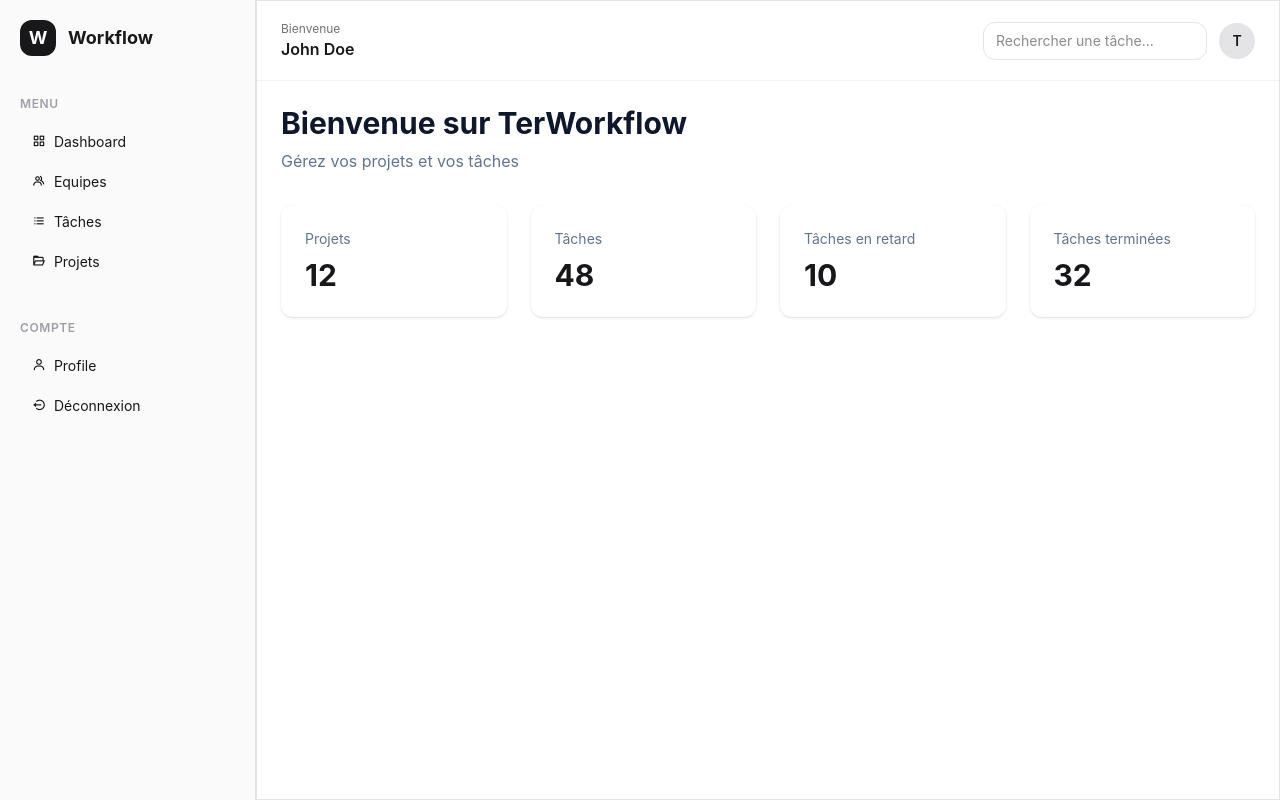
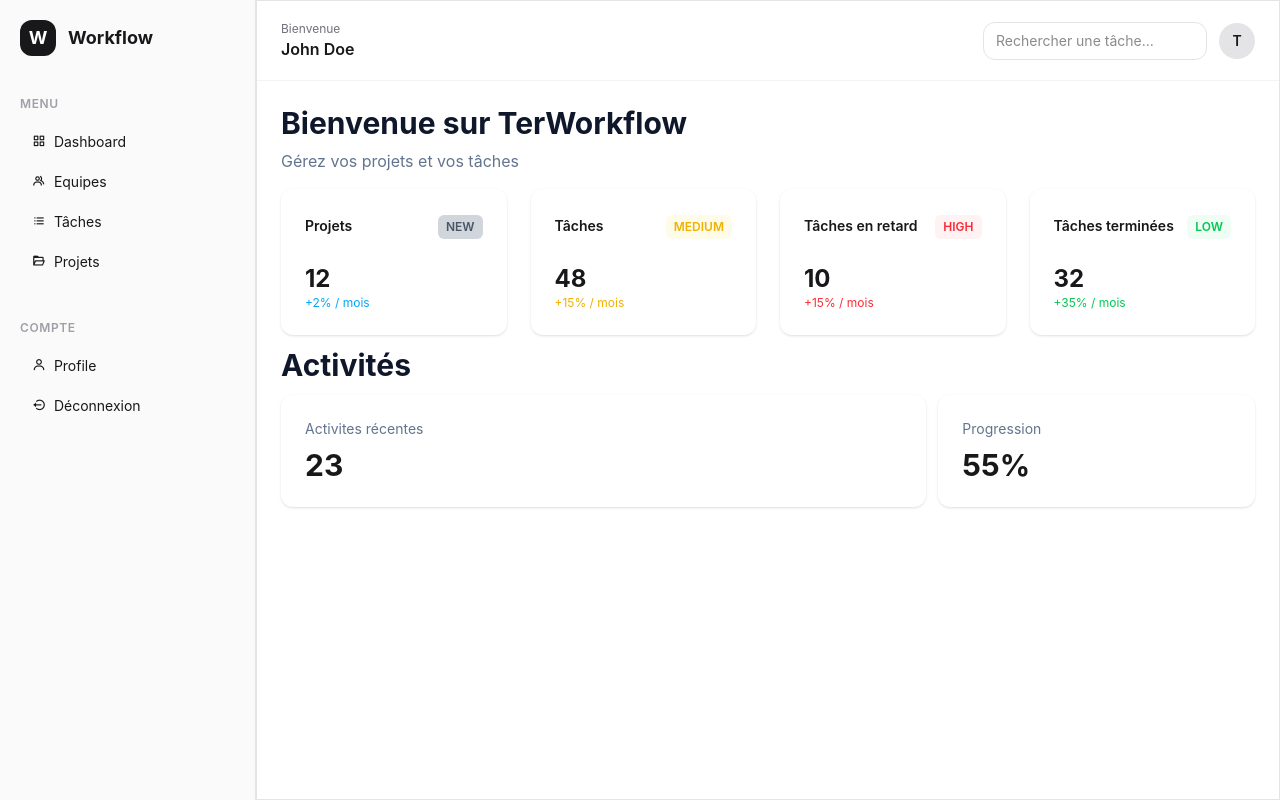
Before and after one commit to Teddere/workflow, a Django app: page / in a window 1280 px wide. Run offline with Django 5.2, Linux system fonts and the light colour scheme.

Commit message:
card completed

```diff
--- a/static/css/styles.css
+++ b/static/css/styles.css
@@ -9,10 +9,20 @@
     --font-mono: ui-monospace, SFMono-Regular, Menlo, Monaco, Consolas, "Liberation Mono",
       "Courier New", monospace;
     --color-red-50: oklch(97.1% 0.013 17.38);
+    --color-red-400: oklch(70.4% 0.191 22.216);
     --color-red-500: oklch(63.7% 0.237 25.331);
+    --color-red-900: oklch(39.6% 0.141 25.723);
+    --color-yellow-50: oklch(98.7% 0.026 102.212);
+    --color-yellow-500: oklch(79.5% 0.184 86.047);
+    --color-green-50: oklch(98.2% 0.018 155.826);
+    --color-green-500: oklch(72.3% 0.219 149.579);
+    --color-sky-500: oklch(68.5% 0.169 237.323);
     --color-slate-50: oklch(98.4% 0.003 247.858);
+    --color-slate-400: oklch(70.4% 0.04 256.788);
     --color-slate-500: oklch(55.4% 0.046 257.417);
     --color-slate-900: oklch(20.8% 0.042 265.755);
+    --color-gray-300: oklch(87.2% 0.01 258.338);
+    --color-gray-600: oklch(44.6% 0.03 256.802);
     --color-zinc-50: oklch(98.5% 0 none);
     --color-zinc-100: oklch(96.7% 0.001 286.375);
     --color-zinc-200: oklch(92% 0.004 286.32);
@@ -29,11 +39,15 @@
     --text-sm--line-height: calc(1.25 / 0.875);
     --text-lg: 1.125rem;
     --text-lg--line-height: calc(1.75 / 1.125);
+    --text-2xl: 1.5rem;
+    --text-2xl--line-height: calc(2 / 1.5);
     --text-3xl: 1.875rem;
     --text-3xl--line-height: calc(2.25 / 1.875);
+    --font-weight-medium: 500;
     --font-weight-semibold: 600;
     --font-weight-bold: 700;
     --tracking-wider: 0.05em;
+    --radius-md: 0.375rem;
     --radius-lg: 0.5rem;
     --radius-xl: 0.75rem;
     --radius-2xl: 1rem;
@@ -212,41 +226,47 @@
   .left-0 {
     left: 0px;
   }
-  .z-2 {
-    z-index: 2;
-  }
-  .z-4 {
-    z-index: 4;
-  }
-  .z-5 {
-    z-index: 5;
-  }
-  .z-20 {
-    z-index: 20;
-  }
   .z-30 {
     z-index: 30;
   }
   .z-40 {
     z-index: 40;
   }
-  .z-50 {
-    z-index: 50;
+  .container {
+    width: 100%;
+    @media (width >= 40rem) {
+      max-width: 40rem;
+    }
+    @media (width >= 48rem) {
+      max-width: 48rem;
+    }
+    @media (width >= 64rem) {
+      max-width: 64rem;
+    }
+    @media (width >= 80rem) {
+      max-width: 80rem;
+    }
+    @media (width >= 96rem) {
+      max-width: 96rem;
+    }
   }
   .mx-auto {
     margin-inline: auto;
   }
+  .my-3 {
+    margin-block: calc(var(--spacing) * 3);
+  }
   .mt-2 {
     margin-top: calc(var(--spacing) * 2);
+  }
+  .mt-4 {
+    margin-top: calc(var(--spacing) * 4);
   }
   .mt-8 {
     margin-top: calc(var(--spacing) * 8);
   }
   .mt-10 {
     margin-top: calc(var(--spacing) * 10);
-  }
-  .mb-1 {
-    margin-bottom: var(--spacing);
   }
   .mb-3 {
     margin-bottom: calc(var(--spacing) * 3);
@@ -266,6 +286,9 @@
   .hidden {
     display: none;
   }
+  .inline-block {
+    display: inline-block;
+  }
   .table {
     display: table;
   }
@@ -322,18 +336,23 @@
     --tw-translate-x: -100%;
     translate: var(--tw-translate-x) var(--tw-translate-y);
   }
-  .translate-x-full {
-    --tw-translate-x: 100%;
-    translate: var(--tw-translate-x) var(--tw-translate-y);
-  }
   .resize {
     resize: both;
+  }
+  .auto-rows-min {
+    grid-auto-rows: min-content;
   }
   .grid-cols-1 {
     grid-template-columns: repeat(1, minmax(0, 1fr));
   }
+  .grid-rows-\[auto_auto\] {
+    grid-template-rows: auto auto;
+  }
   .flex-col {
     flex-direction: column;
+  }
+  .flex-row {
+    flex-direction: row;
   }
   .items-center {
     align-items: center;
@@ -344,25 +363,39 @@
   .justify-center {
     justify-content: center;
   }
+  .gap-1 {
+    gap: var(--spacing);
+  }
+  .gap-1\.5 {
+    gap: calc(var(--spacing) * 1.5);
+  }
   .gap-3 {
     gap: calc(var(--spacing) * 3);
   }
+  .gap-4 {
+    gap: calc(var(--spacing) * 4);
+  }
   .gap-6 {
     gap: calc(var(--spacing) * 6);
+  }
+  :where(.space-y-0 > :not(:last-child)) {
+    --tw-space-y-reverse: 0;
+    margin-block-start: 0;
+    margin-block-end: 0;
   }
   :where(.space-y-1 > :not(:last-child)) {
     --tw-space-y-reverse: 0;
     margin-block-start: calc(var(--spacing) * var(--tw-space-y-reverse));
     margin-block-end: calc(var(--spacing) * calc(1 - var(--tw-space-y-reverse)));
   }
-  .rounded {
-    border-radius: 0.25rem;
-  }
   .rounded-full {
     border-radius: calc(infinity * 1px);
   }
   .rounded-lg {
     border-radius: var(--radius-lg);
+  }
+  .rounded-md {
+    border-radius: var(--radius-md);
   }
   .rounded-xl {
     border-radius: var(--radius-xl);
@@ -398,23 +421,32 @@
   .bg-black {
     background-color: var(--color-black);
   }
-  .bg-black\/5 {
-    background-color: color-mix(in srgb, #000 5%, transparent);
-    @supports (color: color-mix(in lab, red, red)) {
-      background-color: color-mix(in oklab, var(--color-black) 5%, transparent);
-    }
-  }
   .bg-black\/50 {
     background-color: color-mix(in srgb, #000 50%, transparent);
     @supports (color: color-mix(in lab, red, red)) {
       background-color: color-mix(in oklab, var(--color-black) 50%, transparent);
     }
   }
-  .bg-slate-50 {
-    background-color: var(--color-slate-50);
+  .bg-gray-300 {
+    background-color: var(--color-gray-300);
+  }
+  .bg-green-50 {
+    background-color: var(--color-green-50);
+  }
+  .bg-red-50 {
+    background-color: var(--color-red-50);
+  }
+  .bg-red-400 {
+    background-color: var(--color-red-400);
+  }
+  .bg-slate-400 {
+    background-color: var(--color-slate-400);
   }
   .bg-white {
     background-color: var(--color-white);
+  }
+  .bg-yellow-50 {
+    background-color: var(--color-yellow-50);
   }
   .bg-zinc-50 {
     background-color: var(--color-zinc-50);
@@ -446,14 +478,30 @@
   .px-4 {
     padding-inline: calc(var(--spacing) * 4);
   }
+  .px-6 {
+    padding-inline: calc(var(--spacing) * 6);
+  }
+  .py-1 {
+    padding-block: var(--spacing);
+  }
   .py-2 {
     padding-block: calc(var(--spacing) * 2);
   }
-  .py-10 {
-    padding-block: calc(var(--spacing) * 10);
+  .py-4 {
+    padding-block: calc(var(--spacing) * 4);
+  }
+  .py-6 {
+    padding-block: calc(var(--spacing) * 6);
+  }
+  .pb-2 {
+    padding-bottom: calc(var(--spacing) * 2);
   }
   .text-left {
     text-align: left;
+  }
+  .text-2xl {
+    font-size: var(--text-2xl);
+    line-height: var(--tw-leading, var(--text-2xl--line-height));
   }
   .text-3xl {
     font-size: var(--text-3xl);
@@ -482,6 +534,24 @@
   .tracking-wider {
     --tw-tracking: var(--tracking-wider);
     letter-spacing: var(--tracking-wider);
+  }
+  .text-gray-600 {
+    color: var(--color-gray-600);
+  }
+  .text-green-500 {
+    color: var(--color-green-500);
+  }
+  .text-red-50 {
+    color: var(--color-red-50);
+  }
+  .text-red-500 {
+    color: var(--color-red-500);
+  }
+  .text-red-900 {
+    color: var(--color-red-900);
+  }
+  .text-sky-500 {
+    color: var(--color-sky-500);
   }
   .text-slate-500 {
     color: var(--color-slate-500);
@@ -491,6 +561,9 @@
   }
   .text-white {
     color: var(--color-white);
+  }
+  .text-yellow-500 {
+    color: var(--color-yellow-500);
   }
   .text-zinc-400 {
     color: var(--color-zinc-400);
@@ -589,17 +646,17 @@
     }
   }
   @media (width >= 64rem) {
-    .lg\:mr-4 {
-      margin-right: calc(var(--spacing) * 4);
+    .lg\:col-span-2 {
+      grid-column: span 2 / span 2;
+    }
+    .lg\:col-span-3 {
+      grid-column: span 3 / span 3;
     }
     .lg\:ml-64 {
       margin-left: calc(var(--spacing) * 64);
     }
     .lg\:flex {
       display: flex;
-    }
-    .lg\:grid {
-      display: grid;
     }
     .lg\:hidden {
       display: none;
@@ -608,17 +665,17 @@
       --tw-translate-x: 0px;
       translate: var(--tw-translate-x) var(--tw-translate-y);
     }
+    .lg\:grid-cols-2 {
+      grid-template-columns: repeat(2, minmax(0, 1fr));
+    }
+    .lg\:grid-cols-3 {
+      grid-template-columns: repeat(3, minmax(0, 1fr));
+    }
     .lg\:grid-cols-4 {
       grid-template-columns: repeat(4, minmax(0, 1fr));
     }
     .lg\:overflow-hidden {
       overflow: hidden;
-    }
-    .lg\:rounded {
-      border-radius: 0.25rem;
-    }
-    .lg\:rounded-2xl {
-      border-radius: var(--radius-2xl);
     }
     .lg\:border {
       border-style: var(--tw-border-style);
--- a/templates/components/card.html
+++ b/templates/components/card.html
@@ -1,8 +1,24 @@
-<div class="rounded-xl bg-white p-6 shadow-sm">
-    <p class="text-sm text-slate-500">
-        {{ cardTitle }}
-    </p>
-    <h2 class="mt-2 text-3xl font-bold">
-        {{ cardValue }}
-    </h2>
-</div>
+
+<div class="flex flex-col  gap-4 rounded-xl bg-white  py-6 shadow-sm"><!-- start card container -->
+    <div class="flex flex-row auto-rows-min gap-1.5 px-6 items-center justify-between space-y-0 pb-2"><!-- start card header -->
+        <p class="text-sm font-semibold">{{ cardTitle }}</p>
+        <p>
+            {% if priority == 'high' %}
+                <span class="inline-block rounded-md px-2 py-1 text-xs font-semibold bg-red-50 text-red-500">{{ priority | upper }}</span>
+            {% elif priority == 'medium' %}
+                <span class="inline-block rounded-md px-2 py-1 text-xs font-semibold bg-yellow-50 text-yellow-500">{{ priority | upper }}</span>
+            {% elif priority == 'low'  %}
+                <span class="inline-block rounded-md px-2 py-1 text-xs font-semibold bg-green-50 text-green-500">{{ priority | upper }}</span>
+            {% else %}
+                <span class="inline-block rounded-md px-2 py-1 text-xs font-semibold bg-gray-300 text-gray-600">{{ priority | default:'Unknown'|upper }}</span>
+            {% endif %}
+        </p>
+    </div><!-- end card header -->
+    <div class="px-6"><!-- start card body -->
+        <h2 class="text-2xl font-bold">{{ cardValue }}</h2>
+        {% if cardProgress %}
+        <p class="text-xs {{ cardColor }}">{{ cardProgress }}% / mois</p>
+        {% endif %}
+    </div><!-- end card body -->
+
+</div><!-- end card container -->
--- a/templates/dashboard/home.html
+++ b/templates/dashboard/home.html
@@ -8,11 +8,22 @@
         <p class="mt-2 text-slate-500">
             Gérez vos projets et vos tâches
         </p>
-        <div class="mt-8 grid grid-cols-1 gap-6 md:grid-cols-2 lg:grid-cols-4">
-            {% include 'components/card.html' with cardTitle='Projets' cardValue=totalProjects %}
-            {% include 'components/card.html' with cardTitle='Tâches' cardValue=totalTasks %}
-            {% include 'components/card.html' with cardTitle='Tâches en retard' cardValue=tasksLate %}
-            {% include 'components/card.html' with cardTitle='Tâches terminées' cardValue=tasksCompleted %}
+        <div class="mt-4 grid grid-cols-1 gap-6 md:grid-cols-2 lg:grid-cols-4">
+            {% include 'components/card.html' with cardProgress='+2' priority='new' cardTitle='Projets'  cardColor='text-sky-500' cardValue=totalProjects only %}
+            {% include 'components/card.html' with cardProgress='+15' priority='medium' cardTitle='Tâches' cardColor='text-yellow-500' cardValue=totalTasks only %}
+            {% include 'components/card.html' with cardProgress='+15' priority='high' cardTitle='Tâches en retard' cardColor='text-red-500' cardValue=tasksLate only %}
+            {% include 'components/card.html' with cardProgress='+35' priority='low' cardTitle='Tâches terminées' cardColor='text-green-500' cardValue=tasksCompleted  only%}
+        </div>
+        <h1 class="my-3 text-3xl font-bold text-slate-900">Activités</h1>
+        <div class="mt-2 grid grid-cols-1 gap-3 md:grid-cols-2  lg:grid-cols-3">
+            <div class="rounded-xl bg-white p-6 shadow-sm lg:col-span-2">
+                <p class="text-sm text-slate-500">Activites récentes</p>
+                <h2 class="mt-2 text-3xl font-bold">23</h2>
+            </div>
+            <div class="rounded-xl bg-white p-6 shadow-sm ">
+                <p class="text-sm text-slate-500">Progression</p>
+                <h2 class="mt-2 text-3xl font-bold">55%</h2>
+            </div>
         </div>
     </main>
 {% endblock content %}
--- a/workflow/urls.py
+++ b/workflow/urls.py
@@ -9,5 +9,5 @@ urlpatterns = [
     path('',include('apps.dashboard.urls',namespace='dashboard')),
 ]
 
-urlpatterns += static(settings.STATIC_URL, document_root=settings.STATIC_ROOT)
-urlpatterns += static(settings.MEDIA_URL, document_root=settings.MEDIA_ROOT)
+#urlpatterns += static(settings.STATIC_URL, document_root=settings.STATIC_ROOT)
+#urlpatterns += static(settings.MEDIA_URL, document_root=settings.MEDIA_ROOT)
```
Also changed, not shown: other parts of static/css/styles.css (+9 -40 lines).
